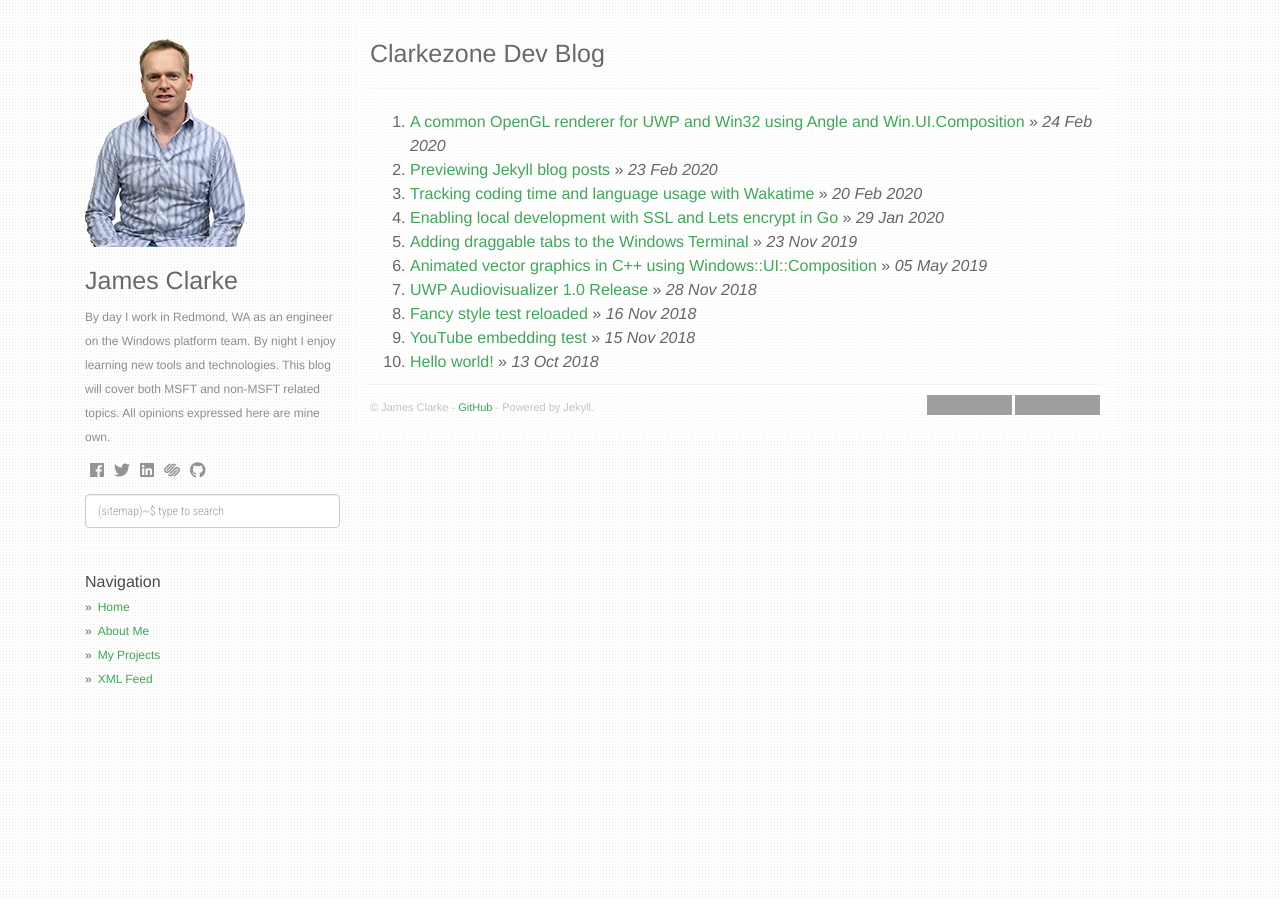
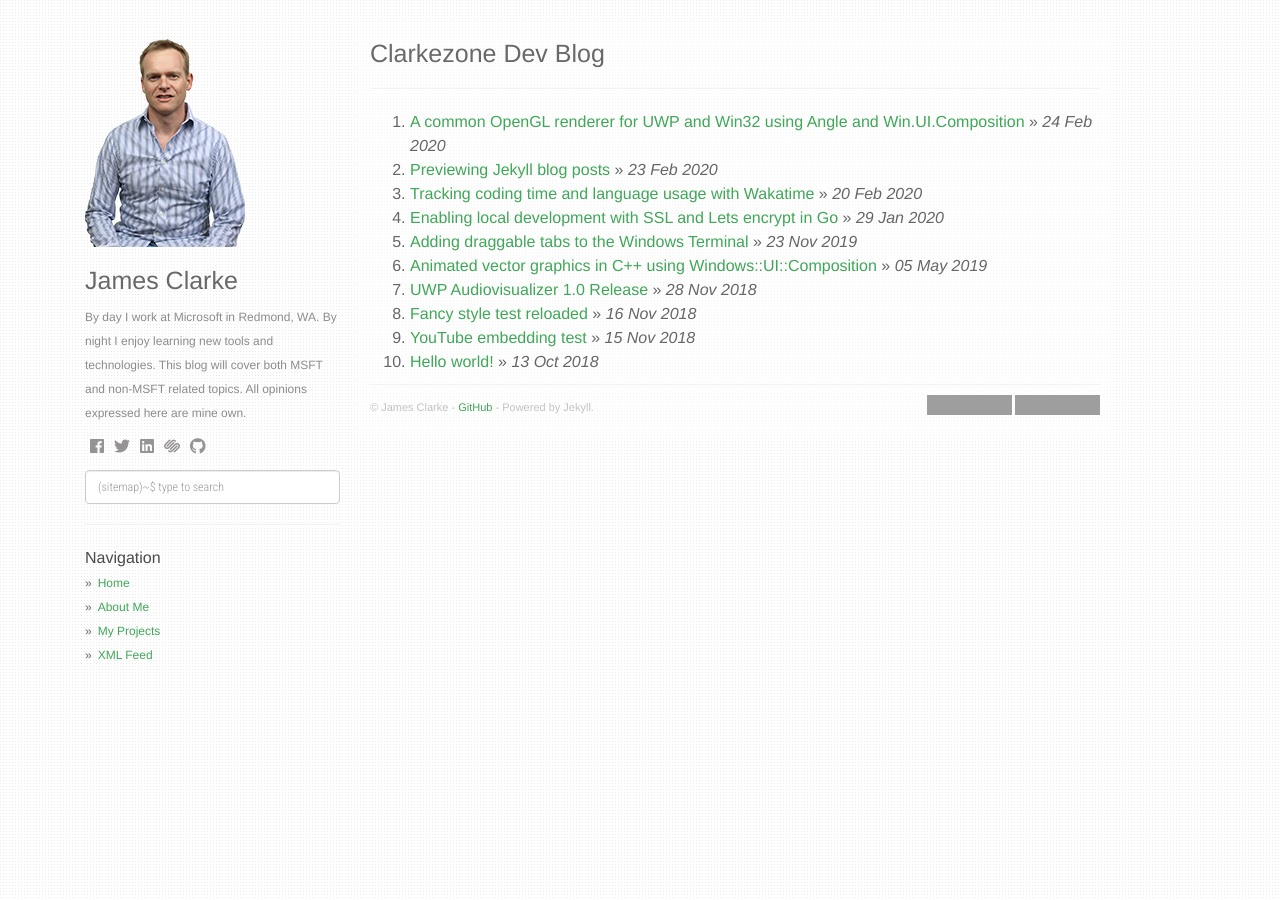
Before and after one commit to clarkezone/clarkezone.github.io, a Jekyll site: the page built from index.html, in a window 1280 px wide. Built offline with Jekyll 4.4.1, drawn with Linux system fonts in a browser that asks for light colours; nearby versions of some CDN libraries; the list of posts is cut into pages by our own code; grey boxes are pictures that could not be loaded.

Commit message:
Update where I work

```diff
--- a/_config.yml
+++ b/_config.yml
@@ -2,7 +2,7 @@ title: Clarkezone Dev Blog
 description: code and nerdy
 author: James Clarke
 github: https://github.com/clarkezone
-about: By day I work in Redmond, WA as an engineer on the Windows platform team.  By night I enjoy learning new tools and technologies.  This blog will cover both MSFT and non-MSFT related topics.  All opinions expressed here are mine own.
+about: By day I work at Microsoft in Redmond, WA.  By night I enjoy learning new tools and technologies.  This blog will cover both MSFT and non-MSFT related topics.  All opinions expressed here are mine own.
 disqus_shortname: clarkezone-github-io
 google_analytics: UA-129276880-1
 avatar_url: /static/img/avatar2.png
```
